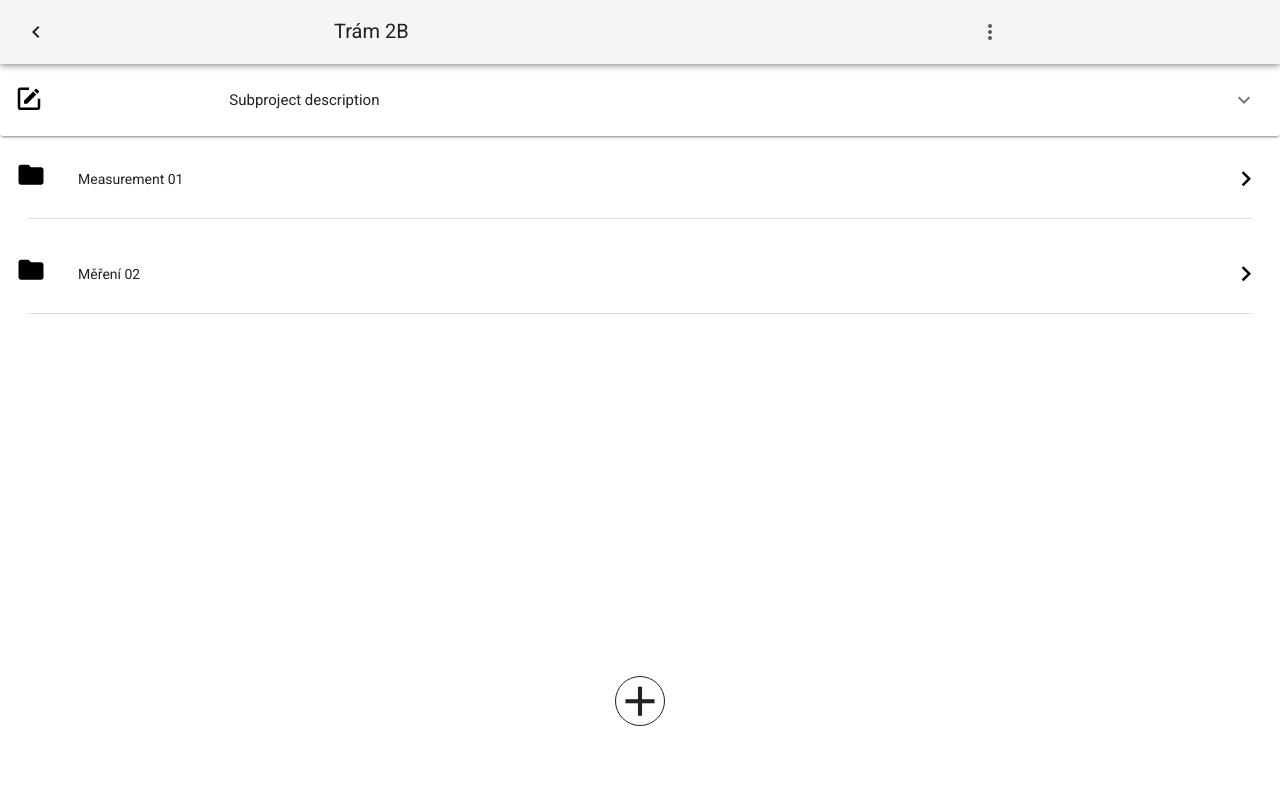
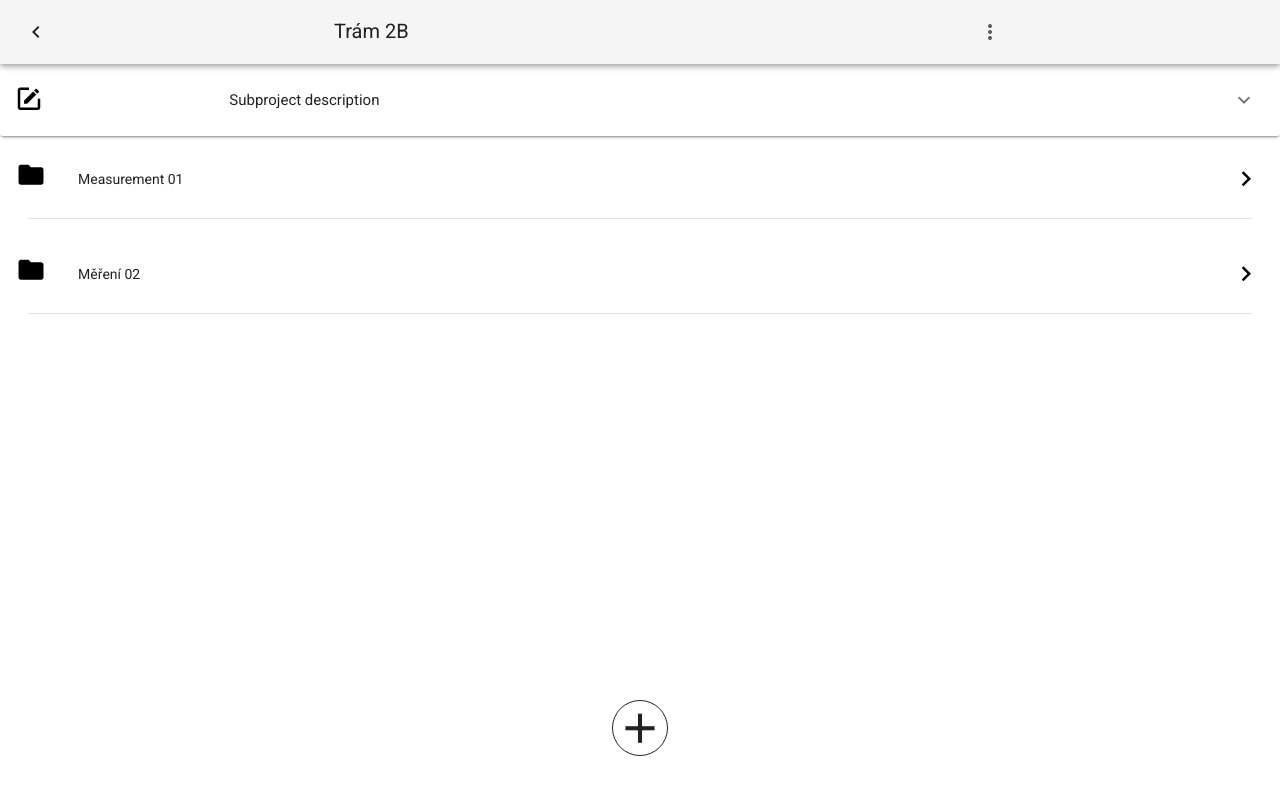
Before and after one commit to Xylofonoda/drevoFE, a Nuxt app: page /app/project/NameOfProject in a window 1280 px wide. Shown: the top 794 px of the page. Built offline with nearby package versions, Linux system fonts and the light colour scheme.

Commit message:
/ about class changed  / hardware odebran styl / home pridan styl / name of project fixed button / plan fixed button grid / showproject odebran styl / tutorials reseni nedokonceno, border bottom

```diff
--- a/pages/app/About.vue
+++ b/pages/app/About.vue
@@ -3,7 +3,7 @@
     <layout-comp title="About"></layout-comp>
     <v-row justify="center">
       <v-container>
-        <v-expansion-panels accordion class="py-2">
+        <v-expansion-panels accordion class="py-1">
           <v-expansion-panel
             v-for="accord in accords"
             :key="accord.title"
--- a/pages/app/Hardware.vue
+++ b/pages/app/Hardware.vue
@@ -13,8 +13,3 @@
     layout:"AllroundLayout"
   }
 </script>
-<style scoped>
-  html{
-    overflow-y: hidden;
-  }
-</style>
--- a/pages/app/Home.vue
+++ b/pages/app/Home.vue
@@ -103,3 +103,11 @@
 
   }
 </script>
+<style>
+  html{
+    overflow-x: hidden;
+  }
+  body{
+    overflow-x: hidden;
+  }
+</style>
--- a/pages/app/Plan.vue
+++ b/pages/app/Plan.vue
@@ -5,7 +5,7 @@
   ></layout-comp>
   <v-row>
     <v-col>
-      <v-container>
+      <v-container class="justify-center">
         <v-form class="text-center">
           <p>Your Plan:</p>
           <h2
@@ -34,11 +34,10 @@
             price="21000 Kč"
           ></plan-card-component>
         </v-form>
-      </v-container>
         <v-btn
           width="100%"
           color="black"
-        class="white--text"
+          class="white--text my-5"
         >Buy
         </v-btn>
         <nuxt-link
@@ -50,6 +49,8 @@
           style="text-decoration-color: black; color: black"
         ><p class="text-center">Historie Plateb (seznam faktur + PDF)</p>
         </nuxt-link>
+      </v-container>
+
     </v-col>
   </v-row>
   </v-app>
@@ -65,8 +66,3 @@ export default {
 
 }
 </script>
-<style scoped>
-  html{
-    overflow-y: hidden ;
-  }
-</style>
--- a/pages/app/Tutorials.vue
+++ b/pages/app/Tutorials.vue
@@ -1,5 +1,5 @@
 <template>
-  <v-app fluid>
+  <v-app>
     <layout-component
       title="Tutorial"
     ></layout-component>
@@ -33,7 +33,6 @@
               ></v-progress-circular>
             </v-list-item-action>
           </v-row>
-          <v-divider class="mt-2"></v-divider>
         </v-col>
       </v-list-item>
       <v-list-item
--- a/pages/app/project/NameOfProject.vue
+++ b/pages/app/project/NameOfProject.vue
@@ -3,28 +3,28 @@
     <layout-comp
       title="Trám 2B"
     ></layout-comp>
+
     <accord-comp
-    name="Subproject description"
+      name="Subproject description"
     >
     </accord-comp>
     <folders-comp
     ></folders-comp>
-    <p class="text-center">
+    <v-row justify="center">
       <v-btn
         outlined
         fab
-        max-width="50px"
-        max-height="50px"
-        style="bottom: 260px"
         to="/app/project/tram2b"
+        fixed
+        class="mb-7"
+        bottom
       >
         <v-icon
           size="50px"
         >mdi-plus
         </v-icon>
-
       </v-btn>
-    </p>
+    </v-row>
   </v-app>
 </template>
 
--- a/pages/app/project/ShowProject.vue
+++ b/pages/app/project/ShowProject.vue
@@ -103,9 +103,3 @@ export default {
   }),
 }
 </script>
-
-<style scoped>
-  html{
-    overflow-y: hidden;
-  }
-</style>
```
Lines whose indentation alone changed are shown as unchanged.
